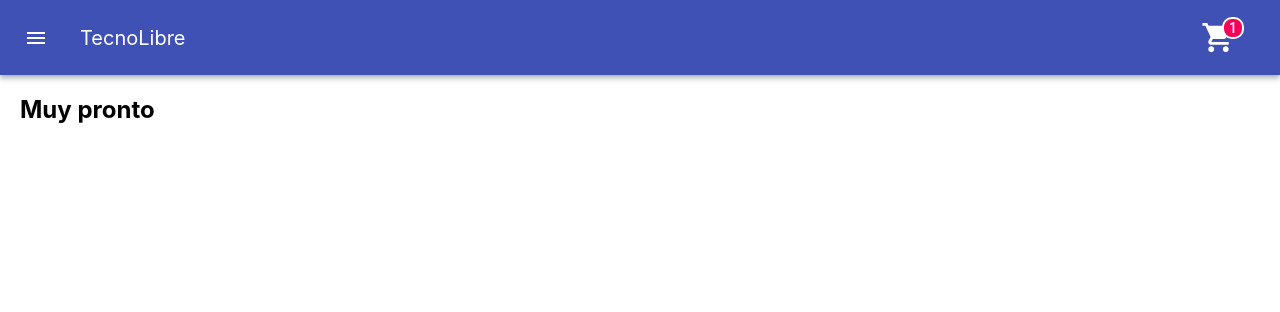
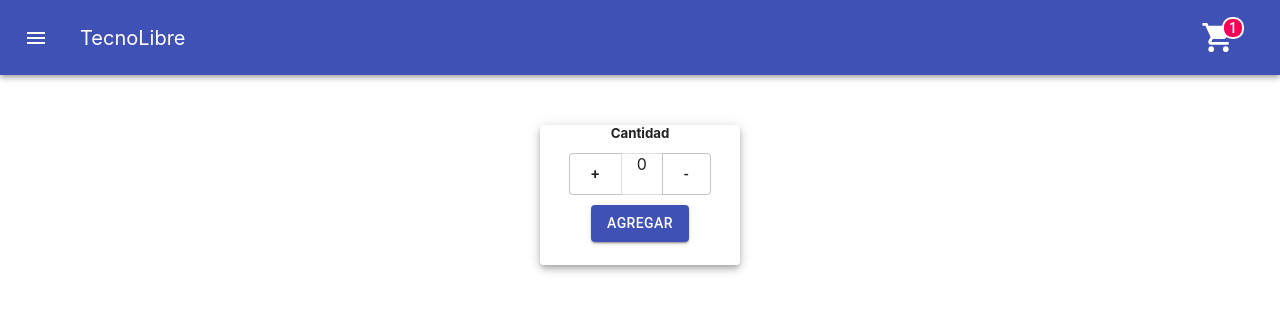
Before and after one commit to MatiasIppoliti/TecnoLibre, a React (Create React App) app: page / in a window 1280 px wide. Shown: the top 312 px of the page. Built offline with nearby package versions, Linux system fonts and the light colour scheme.

Commit message:
nueva repo

```diff
--- a/src/components/Cart/ItemListContainer.js
+++ b/src/components/Cart/ItemListContainer.js
@@ -1,9 +1,10 @@
 import React from 'react'
+import ItemCount from '../ItemCount.js'
 
 export default function ItemListContainer () {
     return (
         <>
-        <h2 style={{ marginLeft: "20px" }}>Muy pronto</h2>
+        <ItemCount></ItemCount>
         </>
         );
 }
--- /dev/null
+++ b/src/components/ItemCount.js
@@ -0,0 +1,59 @@
+import React, { useState } from 'react'
+import Button from "@material-ui/core/Button";
+import ButtonGroup from "@material-ui/core/ButtonGroup";
+import { makeStyles } from '@material-ui/core/styles';
+import Paper from '@material-ui/core/Paper';
+import Grid from '@material-ui/core/Grid';
+
+const useStyles = makeStyles((theme) => ({
+    root: {
+        flexGrow: 1,
+    },
+    paper: {
+        height: 140,
+        width: 200,
+        marginTop: 50,
+        justifyContent: 'center',
+    },
+    control: {
+        padding: theme.spacing(2),
+    },
+    envio: {
+        marginTop: 10,
+    },
+    buttongroup: {
+        marginTop: -10,
+    },
+    texto: {
+        textAlign: 'center',
+        marginTop: 10,
+        },
+    contador: {
+        textAlign: 'bottom',
+        },
+    }));
+
+export default function ItemCount() {
+    const [contador, setContador] = useState(0);
+    const clases = useStyles();
+
+    return (
+        <Grid container className={clases.root}>
+        <Grid item xs={12}>
+            <Grid container justify="center">
+                <Grid align='center' item>
+                <Paper elevation={5} className={clases.paper}>
+                    <h5 className={clases.texto}>Cantidad</h5>
+                    <ButtonGroup className={clases.buttongroup} size="large" aria-label="small outlined button group" >
+                        <Button onClick={() => {setContador(contador + 1)}}>+</Button>
+                        <Paper ClassName={clases.contador}>{contador}</Paper>
+                        <Button onClick={() => {setContador(contador - 1)}}>-</Button>
+                    </ButtonGroup>
+                    <Button className={clases.envio} variant="contained" color="primary">Agregar</Button>
+                </Paper>
+                </Grid>
+
+            </Grid>
+        </Grid>
+        </Grid>
+    )}
```
